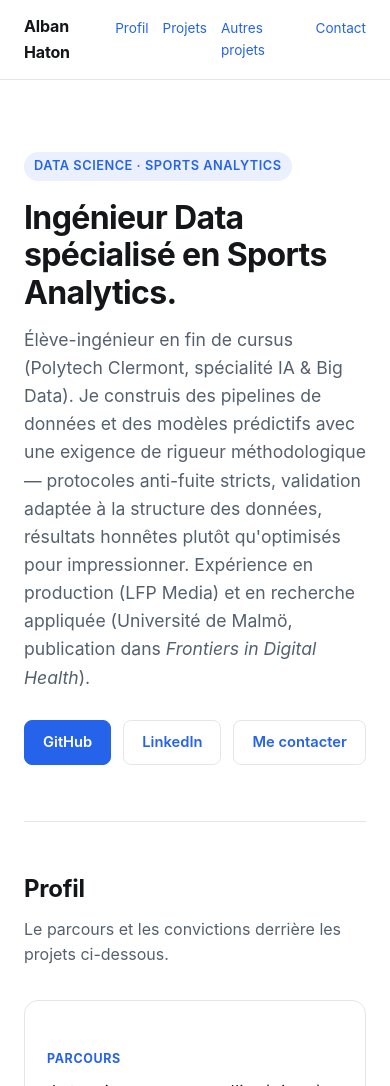
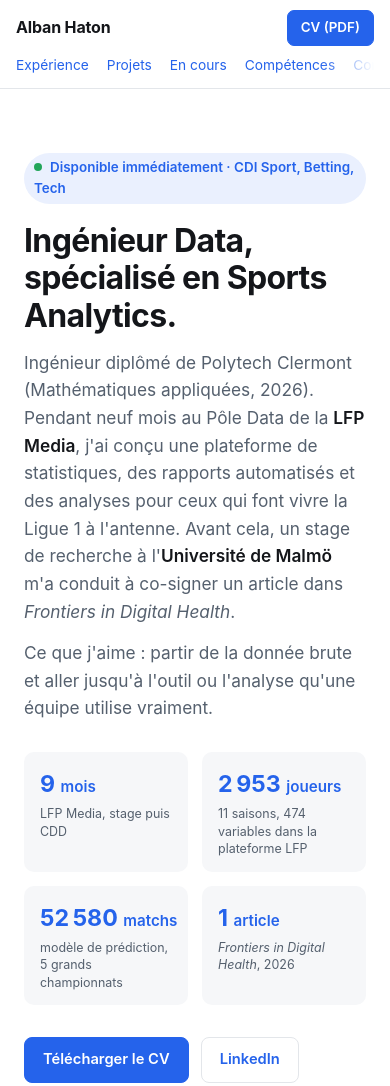
Before and after one commit to AlbanHtn/AlbanHtn.github.io, a plain HTML site: page index.html in a window 390 px wide. Shown: the top 1086 px of the page. Drawn offline with Linux system fonts and the light colour scheme.

Commit message:
refonte 0-1 : en-tete, accroche, apercu de partage
- Balises Open Graph et Twitter (titre, description, image 1200x630)
  pour un apercu correct sur LinkedIn ; favicon AH (SVG, PNG, Apple)
- En-tete : navigation Experience, Projets, En cours, Competences,
  Contact, bouton CV (PDF) ; defilement horizontal sous 600 px
- Accroche : situation a jour (diplome 2026, LFP Media 9 mois,
  disponibilite), quatre chiffres cles, bouton de telechargement du CV
- CV PDF sans numero de telephone (converti depuis le .pptx fourni)

```diff
--- a/index.html
+++ b/index.html
@@ -3,8 +3,30 @@
 <head>
 <meta charset="UTF-8">
 <meta name="viewport" content="width=device-width, initial-scale=1.0">
-<title>Alban Haton — Portfolio</title>
-<meta name="description" content="Alban Haton — Ingénieur Data / Data Scientist, spécialisation Sports Analytics. Pipelines end-to-end, modélisation prédictive, recherche appliquée.">
+<title>Alban Haton — Ingénieur Data, Sports Analytics</title>
+<meta name="description" content="Ingénieur Data diplômé de Polytech Clermont, ex-LFP Media. Plateformes de données, modélisation prédictive, recherche publiée. Disponible immédiatement.">
+<link rel="canonical" href="https://albanhtn.github.io/">
+<meta name="theme-color" content="#0d1117">
+
+<!-- Aperçu de partage (LinkedIn, réseaux sociaux) -->
+<meta property="og:type" content="website">
+<meta property="og:locale" content="fr_FR">
+<meta property="og:site_name" content="Alban Haton">
+<meta property="og:url" content="https://albanhtn.github.io/">
+<meta property="og:title" content="Alban Haton — Ingénieur Data, Sports Analytics">
+<meta property="og:description" content="Ingénieur Data diplômé de Polytech Clermont, ex-LFP Media. Plateformes de données, modélisation prédictive, recherche publiée. Disponible immédiatement.">
+<meta property="og:image" content="https://albanhtn.github.io/assets/og/og-image.png">
+<meta property="og:image:width" content="1200">
+<meta property="og:image:height" content="630">
+<meta property="og:image:alt" content="Alban Haton — Ingénieur Data · Sports Analytics — Disponible immédiatement">
+<meta name="twitter:card" content="summary_large_image">
+<meta name="twitter:title" content="Alban Haton — Ingénieur Data, Sports Analytics">
+<meta name="twitter:description" content="Ingénieur Data diplômé de Polytech Clermont, ex-LFP Media. Plateformes de données, modélisation prédictive, recherche publiée. Disponible immédiatement.">
+<meta name="twitter:image" content="https://albanhtn.github.io/assets/og/og-image.png">
+
+<link rel="icon" href="assets/og/favicon.svg" type="image/svg+xml">
+<link rel="icon" href="assets/og/favicon-32.png" type="image/png" sizes="32x32">
+<link rel="apple-touch-icon" href="assets/og/apple-touch-icon.png">
 <style>
   :root {
     --bg: #ffffff; --bg-alt: #f6f7f9; --text: #14161a; --text-dim: #55606e;
@@ -40,18 +62,32 @@
     background: color-mix(in srgb, var(--bg) 88%, transparent);
     backdrop-filter: blur(8px); border-bottom: 1px solid var(--border);
   }
-  header.site .wrap { display: flex; align-items: center; justify-content: space-between; padding: 14px 24px; }
-  header.site nav { display: flex; gap: 22px; font-size: 0.92rem; }
-  header.site .brand { font-weight: 700; letter-spacing: -0.01em; }
+  header.site .wrap { display: flex; align-items: center; gap: 22px; padding: 12px 24px; }
+  header.site .brand { font-weight: 700; letter-spacing: -0.01em; white-space: nowrap; color: var(--text); }
+  header.site .brand:hover { text-decoration: none; }
+  header.site nav { display: flex; gap: 22px; font-size: 0.92rem; margin-left: auto; white-space: nowrap;
+    overflow-x: auto; scrollbar-width: none; -webkit-overflow-scrolling: touch; }
+  header.site nav::-webkit-scrollbar { display: none; }
+  .btn-cv { padding: 6px 13px; font-size: 0.84rem; border-radius: 7px; white-space: nowrap;
+    background: var(--accent); color: #fff; border: 1px solid var(--accent); font-weight: 600; }
+  .btn-cv:hover { text-decoration: none; opacity: 0.9; }
 
-  .hero { padding: 72px 0 56px; }
+  .hero { padding: 64px 0 52px; }
+  .hero .metrics { margin: 30px 0 32px; max-width: 780px; }
+  .hero .metric .val { font-size: 1.45rem; white-space: nowrap; }
+  .hero .metric .val .unit { font-size: 0.95rem; font-weight: 600; }
+  .hero .metric .lbl { font-size: 0.78rem; line-height: 1.4; }
   .hero .kicker {
     display: inline-block; font-size: 0.8rem; font-weight: 600; letter-spacing: 0.04em;
     text-transform: uppercase; color: var(--accent); background: var(--accent-soft);
     padding: 4px 10px; border-radius: 999px; margin-bottom: 18px;
   }
   .hero h1 { font-size: 2.5rem; line-height: 1.18; margin: 0 0 14px; letter-spacing: -0.02em; }
-  .hero p.lead { font-size: 1.1rem; color: var(--text-dim); max-width: 640px; margin: 0 0 28px; }
+  .hero p.lead { font-size: 1.08rem; color: var(--text-dim); max-width: 680px; margin: 0 0 14px; }
+  .hero p.lead strong { color: var(--text); font-weight: 600; }
+  .hero .kicker::before { content: ""; display: inline-block; width: 8px; height: 8px; border-radius: 50%;
+    background: #22a55a; margin-right: 8px; vertical-align: 1px; }
+  .hero .kicker { text-transform: none; letter-spacing: 0; font-size: 0.84rem; }
   .hero .links { display: flex; gap: 12px; flex-wrap: wrap; }
 
   .btn {
@@ -63,6 +99,7 @@
   .btn.primary:hover { opacity: 0.9; }
 
   section { padding: 48px 0; border-top: 1px solid var(--border); }
+  section[id], #top { scroll-margin-top: 70px; }
   section h2 { font-size: 1.5rem; margin: 0 0 8px; letter-spacing: -0.01em; }
   section p.section-sub { color: var(--text-dim); margin: 0 0 32px; max-width: 620px; }
 
@@ -154,7 +191,11 @@
 
   @media (max-width: 600px) {
     .hero h1 { font-size: 2rem; }
-    header.site nav { gap: 14px; font-size: 0.85rem; }
+    header.site .wrap { flex-wrap: wrap; row-gap: 8px; padding: 10px 16px; }
+    header.site .btn-cv { margin-left: auto; }
+    section[id], #top { scroll-margin-top: 104px; }
+    header.site nav { order: 3; width: 100%; margin-left: 0; gap: 18px; font-size: 0.86rem; padding: 0 28px 2px 0;
+      -webkit-mask-image: linear-gradient(to right, #000 85%, transparent); mask-image: linear-gradient(to right, #000 85%, transparent); }
     .card { padding: 22px; }
   }
 </style>
@@ -163,31 +204,44 @@
 
 <header class="site">
   <div class="wrap">
-    <span class="brand">Alban Haton</span>
-    <nav>
-      <a href="#profil">Profil</a>
+    <a class="brand" href="#top">Alban Haton</a>
+    <nav aria-label="Navigation principale">
+      <a href="#experience">Expérience</a>
       <a href="#projects">Projets</a>
-      <a href="#autres">Autres projets</a>
+      <a href="#en-cours">En cours</a>
+      <a href="#competences">Compétences</a>
       <a href="#contact">Contact</a>
     </nav>
+    <a class="btn-cv" href="assets/CV_Alban_Haton.pdf" target="_blank" rel="noopener">CV (PDF)</a>
   </div>
 </header>
 
-<main class="wrap">
+<main class="wrap" id="top">
 
   <section class="hero" style="border-top:none;">
-    <span class="kicker">Data Science · Sports Analytics</span>
-    <h1>Ingénieur Data spécialisé en Sports Analytics.</h1>
+    <span class="kicker">Disponible immédiatement · CDI Sport, Betting, Tech</span>
+    <h1>Ingénieur Data, spécialisé en Sports Analytics.</h1>
     <p class="lead">
-      Élève-ingénieur en fin de cursus (Polytech Clermont, spécialité IA &amp; Big Data). Je construis des
-      pipelines de données et des modèles prédictifs avec une exigence de rigueur méthodologique —
-      protocoles anti-fuite stricts, validation adaptée à la structure des données, résultats honnêtes
-      plutôt qu'optimisés pour impressionner. Expérience en production (LFP Media) et en recherche appliquée
-      (Université de Malmö, publication dans <em>Frontiers in Digital Health</em>).
+      Ingénieur diplômé de Polytech Clermont (Mathématiques appliquées, 2026). Pendant neuf mois au Pôle Data
+      de la <strong>LFP Media</strong>, j'ai conçu une plateforme de statistiques, des rapports automatisés et des
+      analyses pour ceux qui font vivre la Ligue 1 à l'antenne. Avant cela, un stage de recherche à
+      l'<strong>Université de Malmö</strong> m'a conduit à co-signer un article dans <em>Frontiers in Digital Health</em>.
     </p>
+    <p class="lead">
+      Ce que j'aime : partir de la donnée brute et aller jusqu'à l'outil ou l'analyse qu'une équipe utilise vraiment.
+    </p>
+
+    <div class="metrics">
+      <div class="metric"><div class="val">9 <span class="unit">mois</span></div><div class="lbl">LFP Media, stage puis CDD</div></div>
+      <div class="metric"><div class="val">2&#8239;953 <span class="unit">joueurs</span></div><div class="lbl">11 saisons, 474 variables dans la plateforme LFP</div></div>
+      <div class="metric"><div class="val">52&#8239;580 <span class="unit">matchs</span></div><div class="lbl">modèle de prédiction, 5 grands championnats</div></div>
+      <div class="metric"><div class="val">1 <span class="unit">article</span></div><div class="lbl"><em>Frontiers in Digital Health</em>, 2026</div></div>
+    </div>
+
     <div class="links">
-      <a class="btn primary" href="https://github.com/AlbanHtn" target="_blank" rel="noopener">GitHub</a>
+      <a class="btn primary" href="assets/CV_Alban_Haton.pdf" download="CV_Alban_Haton.pdf">Télécharger le CV</a>
       <a class="btn" href="https://www.linkedin.com/in/alban-haton" target="_blank" rel="noopener">LinkedIn</a>
+      <a class="btn" href="https://github.com/AlbanHtn" target="_blank" rel="noopener">GitHub</a>
       <a class="btn" href="mailto:alban.haton@gmail.com">Me contacter</a>
     </div>
   </section>
```
Also changed, not shown: assets/og/apple-touch-icon.png (added), assets/og/favicon-32.png (added), assets/og/favicon.svg (added), assets/og/og-image.png (added), 1 other file.
